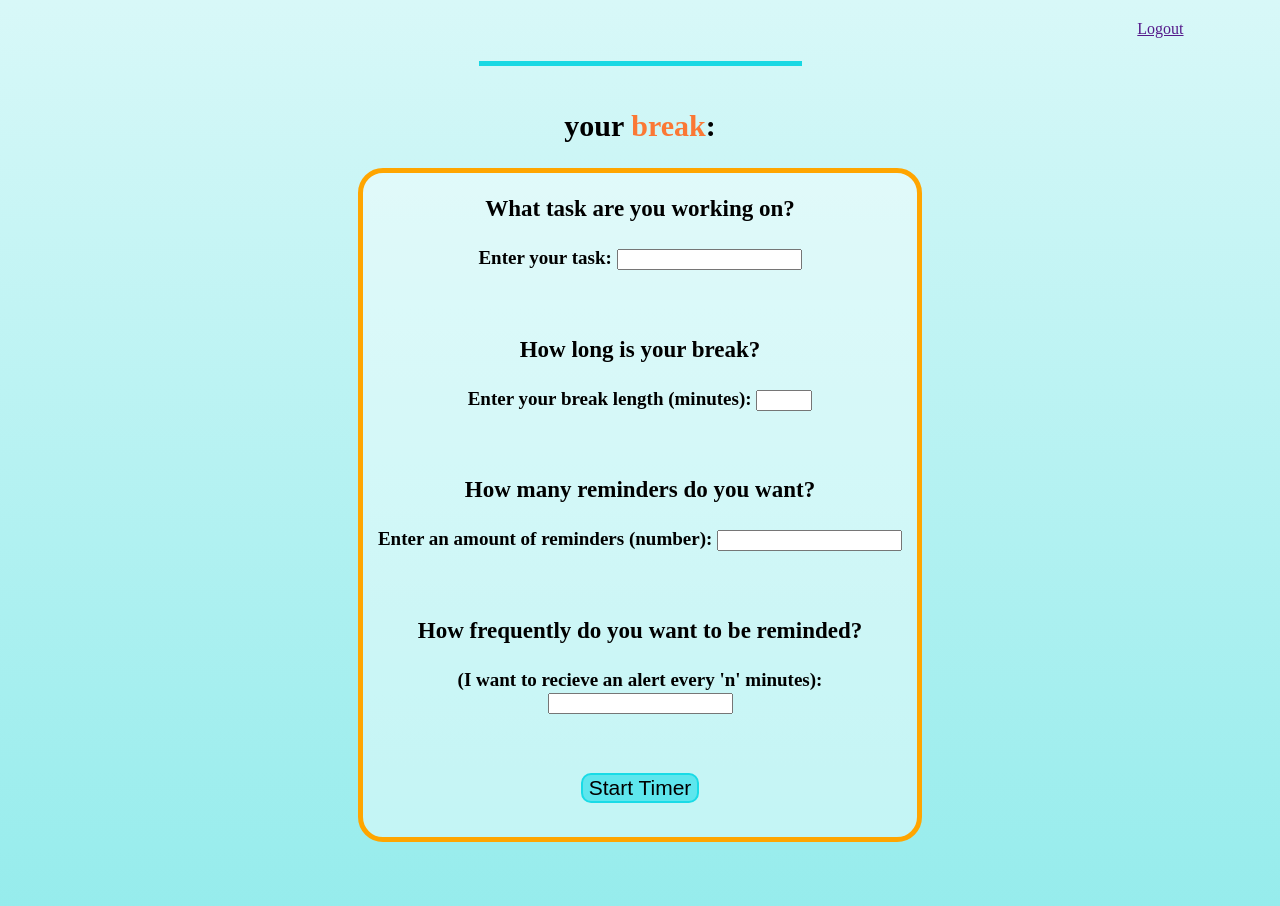
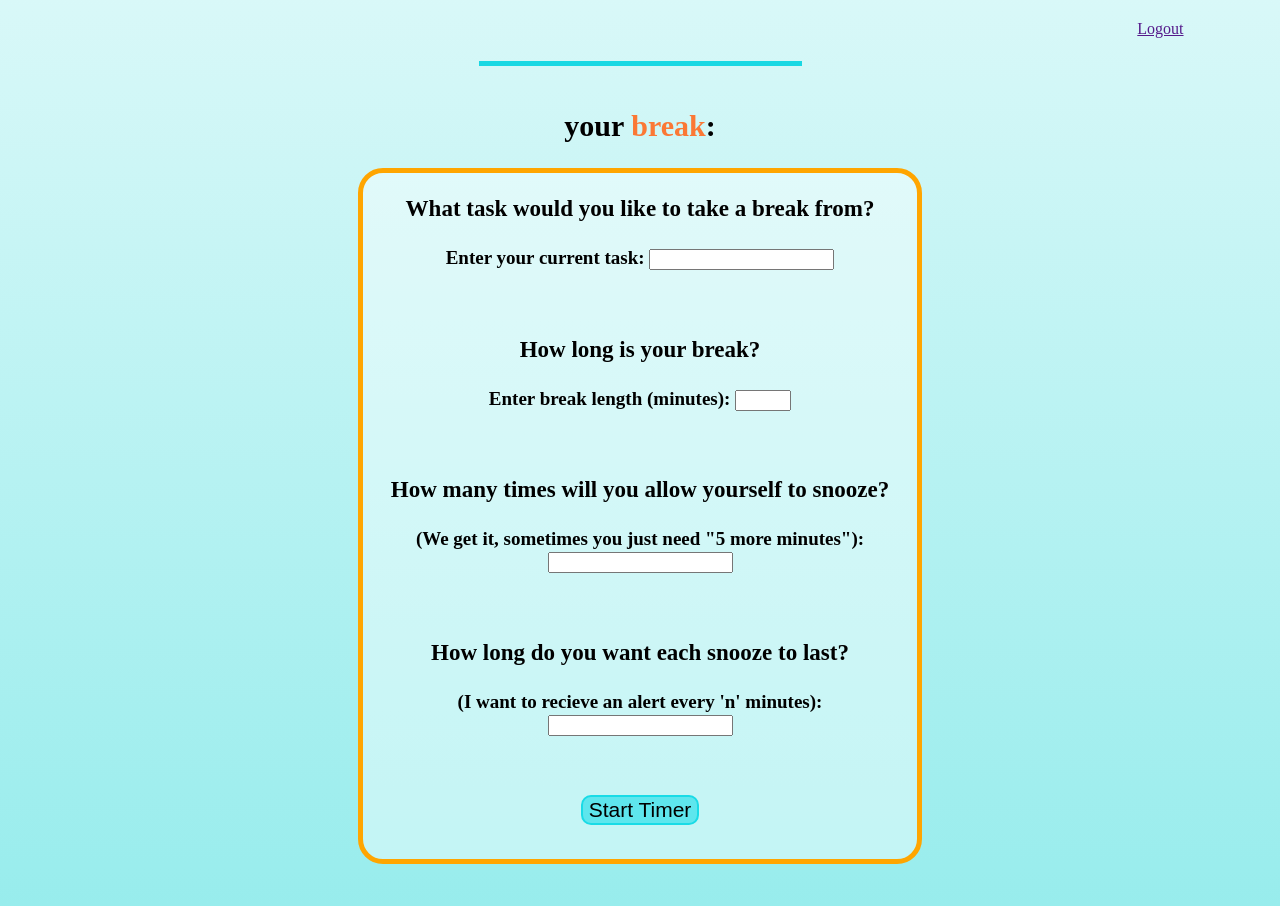
Before and after one commit to netcables/breakpro, a Python web app: template templates/main.html in a window 1280 px wide. Shown: the part 537-1443 px from the top of the page. Run offline with Jinja, Linux system fonts and the light colour scheme; the template is opened without the code that fills it, so the values that code supplies are empty; some libraries are stand-ins or nearby versions.

Commit message:
reworded home page

```diff
--- a/templates/main.html
+++ b/templates/main.html
@@ -44,20 +44,20 @@
     <h2 class = "break">your <span>break</span>:</h2>
     <section class= "design_break">
       <div class ="break_content">
-        <h3> What task are you working on?</h3>
+        <h3> What task would you like to take a break from?</h3>
 
         <form id="mainform" method="post" action ="">
         <div class="field">
-        <h4>Enter your task: <input type="text" name="task"></h4><br>
+        <h4>Enter your current task: <input type="text" name="task"></h4><br>
 
         <h3>How long is your break?</h3>
-        <h4>Enter your break length (minutes):
+        <h4>Enter break length (minutes):
         <input type="number" min="1" max="60" name="break_length"></h4><br>
 
-        <h3>How many reminders do you want?</h3>
-        <h4>Enter an amount of reminders (number): <input type="number" min="0" name="reminder_amount"></h4><br>
+        <h3>How many times will you allow yourself to snooze?</h3>
+        <h4>(We get it, sometimes you just need "5 more minutes"): <input type="number" min="0" name="reminder_amount"></h4><br>
 
-        <h3>How frequently do you want to be reminded?</h3>
+        <h3>How long do you want each snooze to last?</h3>
         <h4>(I want to recieve an alert every 'n' minutes): <input type="number" min="0" name="reminder_frequency"></h4><br>
 
 
```
